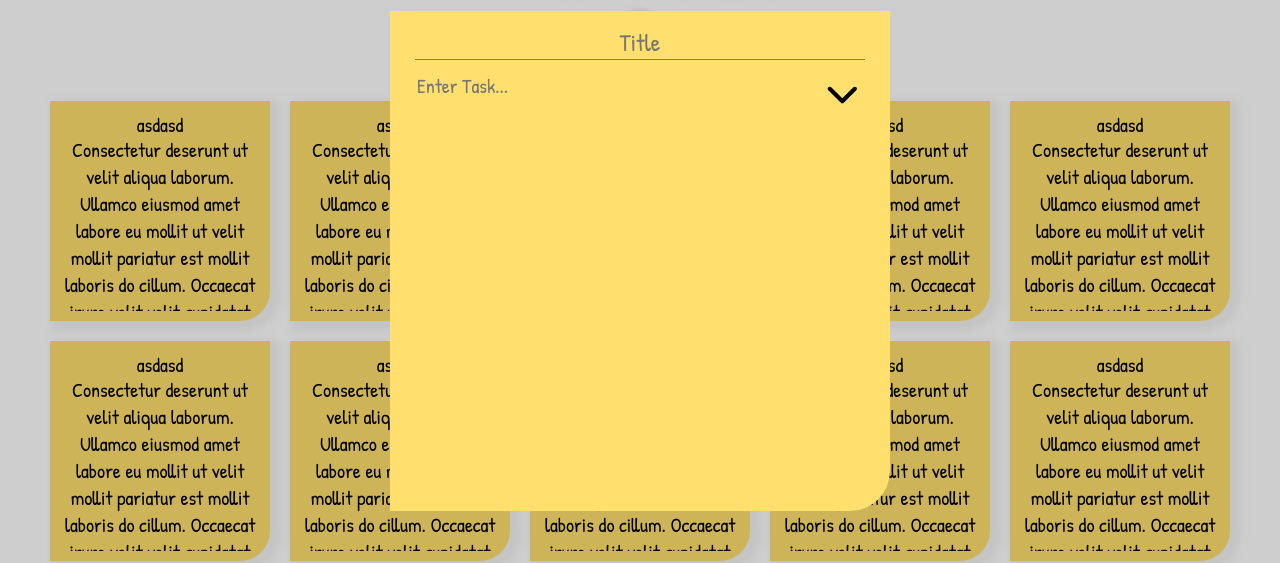
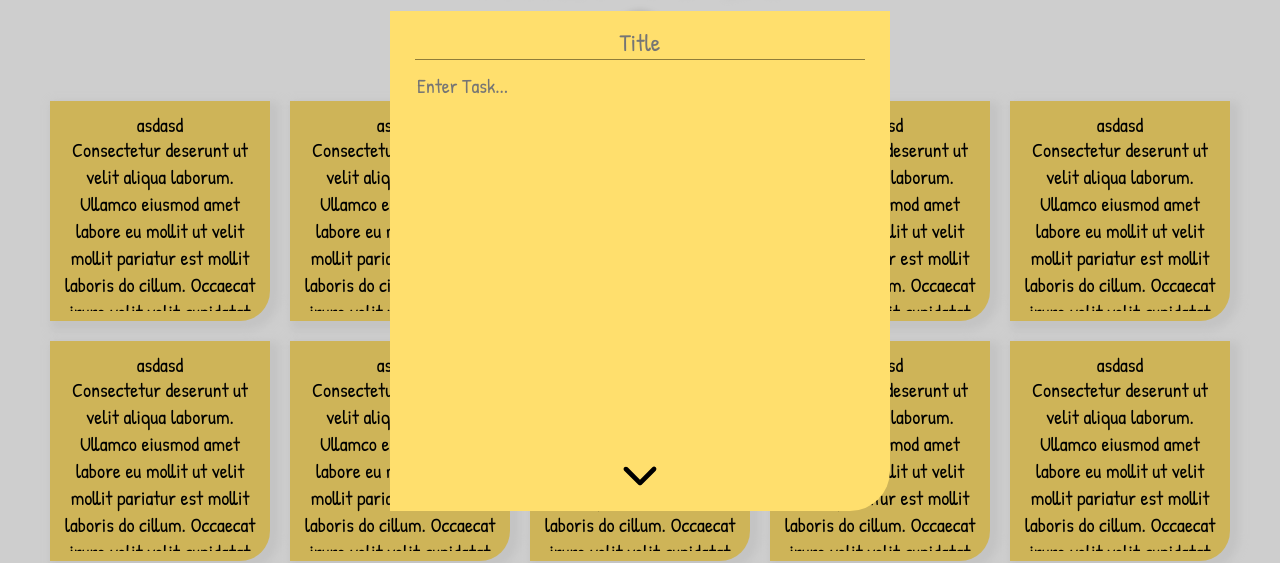
Before and after one commit to CyrusOlega/to-do, a React (Create React App) app: page / in a window 1280 px wide. Both pictures are taken after a click on the button 640 px from the left and 175 px from the top of the page. Shown: the part 139-702 px from the top of the page. Built offline with nearby package versions, Linux system fonts and the light colour scheme.

Commit message:
fixed down arrow position

```diff
--- a/src/App.css
+++ b/src/App.css
@@ -156,3 +156,8 @@ input {
 #text-area-container textarea:focus {
   outline-width: 0;
 }
+
+#down-arrow {
+  position: absolute;
+  bottom: 10px;
+}
```
